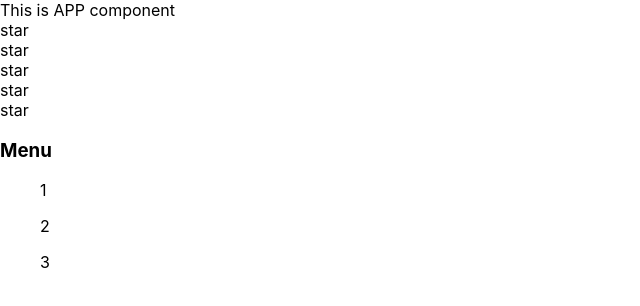
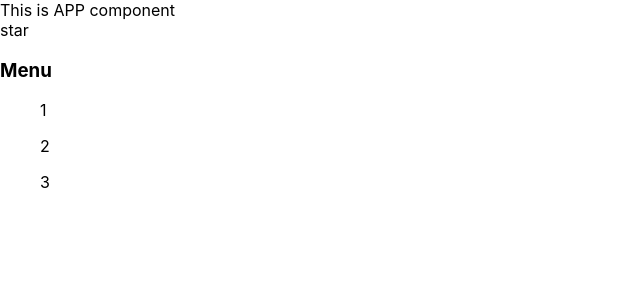
Before and after one commit to US-IGOR/React-training, a React (Create React App) app: page / in a window 1280 px wide. Shown: the top 306 px of the page, without its empty margins (0-640 px from the left). Built offline with nearby package versions, Linux system fonts and the light colour scheme.

Commit message:
2.components2

```diff
--- a/src/App.tsx
+++ b/src/App.tsx
@@ -12,16 +12,21 @@ function App() {
 }
 
 
+
 function Rating() {
     return (
         <div>
-            <div>star</div>
-            <div>star</div>
-            <div>star</div>
-            <div>star</div>
-            <div>star</div>
+            <Star/>
         </div>
     )
+}
+
+const Star = ()=> {
+    return(<div>star</div>)
+}
+
+const AppTitle =()=> {
+    return <div>Title</div>
 }
 
 function Accordion () {
```
